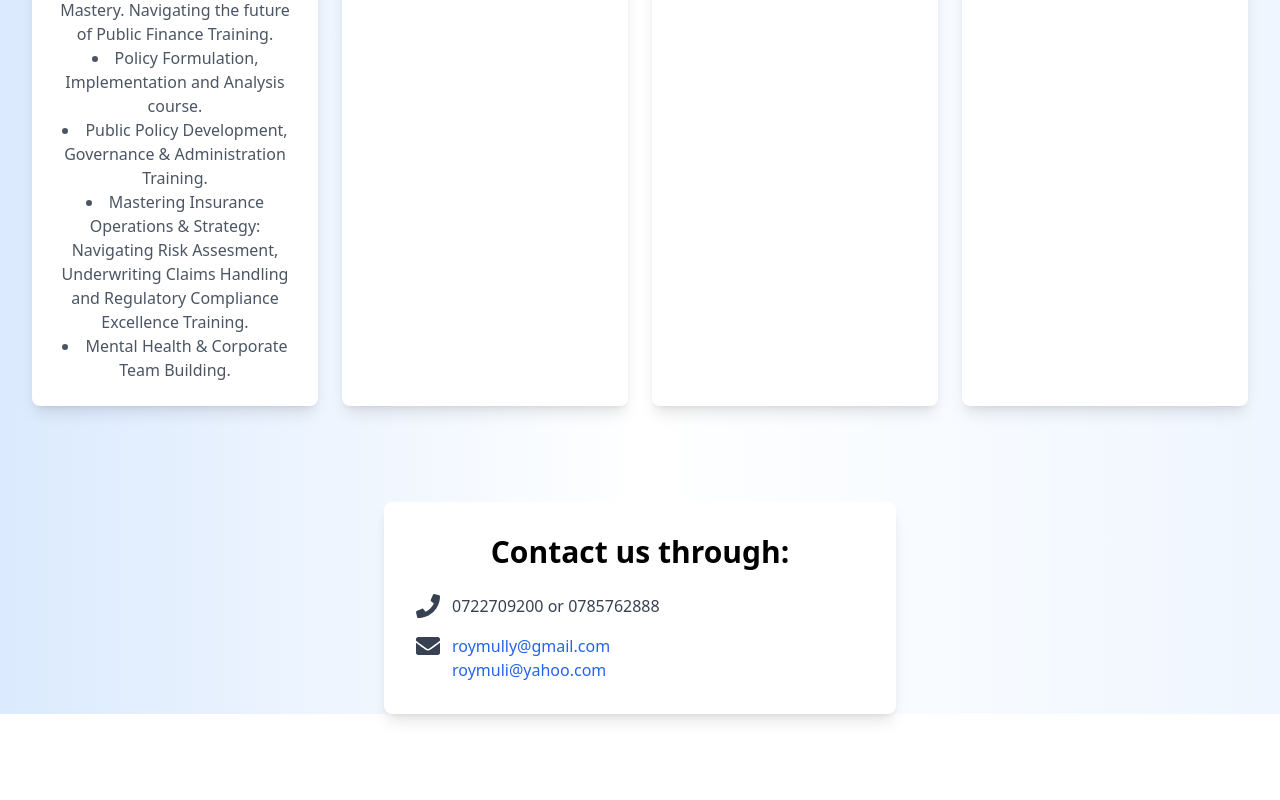
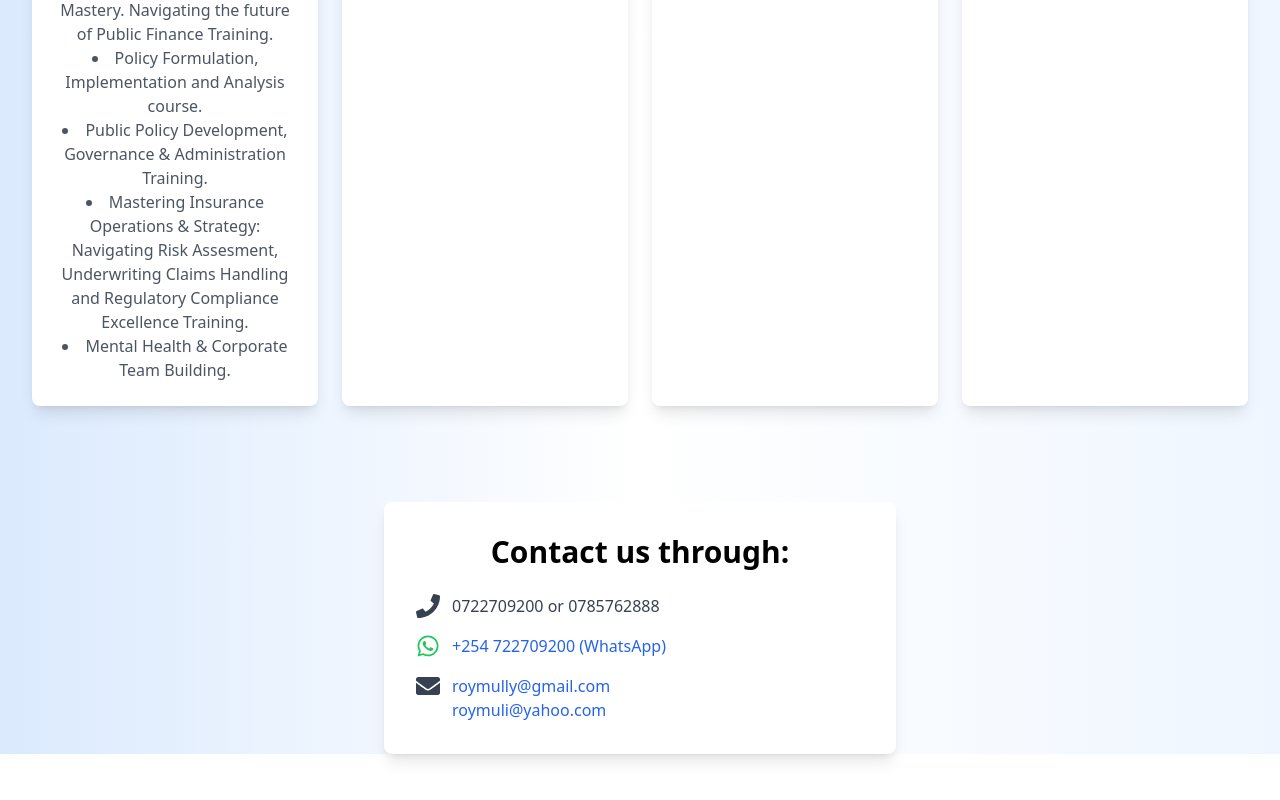
Before and after one commit to Maundu-Anthony/LEEROY-CONSULTANTS-LIMITED, a React (Create React App) app: page / in a window 1280 px wide. Shown: the part 2762-3562 px from the top of the page. Before the commit the page ends 3540 px from the top, so only its background shows below. Built offline with nearby package versions, Linux system fonts and the light colour scheme.

Commit message:
adds whatsapp API link

```diff
--- a/src/App.js
+++ b/src/App.js
@@ -1,5 +1,14 @@
 import React from 'react';
-import { FaHandshake, FaBrain, FaBalanceScale, FaChalkboardTeacher, FaPhone, FaEnvelope } from 'react-icons/fa'; // Removed FaMapMarkerAlt
+import {
+  FaHandshake,
+  FaBrain,
+  FaBalanceScale,
+  FaChalkboardTeacher,
+  FaPhone,
+  FaEnvelope,
+  FaWhatsapp
+} from 'react-icons/fa';
+
 import './index.css';
 import royPhoto from './assets/roy-photo.jpg';
 import homeImage from './assets/home.jpg';
@@ -7,10 +16,11 @@ import homeImage from './assets/home.jpg';
 function App() {
   return (
     <div className="min-h-screen bg-gradient-to-r from-blue-100 via-white to-blue-50">
+
       {/* Navbar */}
       <nav className="bg-gray-800 text-white p-5 shadow-md fixed top-0 w-full z-50">
         <div className="container mx-auto flex justify-between items-center">
-          <h1 className="text-2xl font-bold">Tuzungumze</h1> {/* Added content to h1 */}
+          <h1 className="text-2xl font-bold">Tuzungumze</h1>
           <ul className="flex space-x-6 font-semibold">
             <NavItem label="Home" section="home" />
             <NavItem label="About" section="about" />
@@ -140,6 +150,7 @@ function App() {
         </div>
       </section>
 
+
       {/* Contact Section */}
       <section id="contact" className="container mx-auto p-8 max-w-lg bg-white rounded-lg shadow-lg mt-16 mb-16">
         <h2 className="text-3xl font-bold text-primary mb-6 text-center">Contact us through:</h2>
@@ -147,6 +158,12 @@ function App() {
           <div className="flex items-center">
             <FaPhone className="text-primary text-2xl mr-3" />
             <span>0722709200 or 0785762888</span>
+          </div>
+          <div className="flex items-center">
+            <FaWhatsapp className="text-green-500 text-2xl mr-3" />
+            <a href="https://wa.me/254722709200" target="_blank" rel="noopener noreferrer" className="text-blue-600 hover:underline">
+              +254 722709200 (WhatsApp)
+            </a>
           </div>
           <div className="flex items-start">
             <FaEnvelope className="text-primary text-2xl mr-3" />
@@ -163,15 +180,26 @@ function App() {
   );
 }
 
-// NavItem Component for smooth scrolling
-const NavItem = ({ label, section }) => {
-  return (
+// Navigation Item Component
+const NavItem = ({ label, section }) => (
   <li>
     <a href={`#${section}`} className="hover:text-secondary">
       {label}
     </a>
   </li>
 );
-};
+
+// Service Card Component
+const ServiceCard = ({ icon, title, services }) => (
+  <div className="bg-white p-6 rounded-lg shadow-lg hover:shadow-xl transition-shadow duration-300">
+    {icon}
+    <h3 className="text-2xl font-semibold text-secondary">{title}</h3>
+    <ul className="text-gray-600 mt-2 list-disc list-inside">
+      {services.map((service, index) => (
+        <li key={index}>{service}</li>
+      ))}
+    </ul>
+  </div>
+);
 
 export default App;
```
Lines whose indentation alone changed are shown as unchanged.
